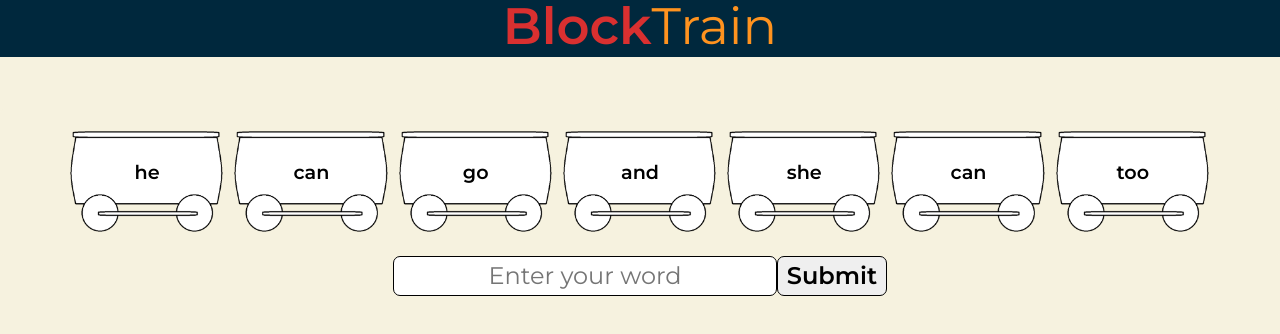
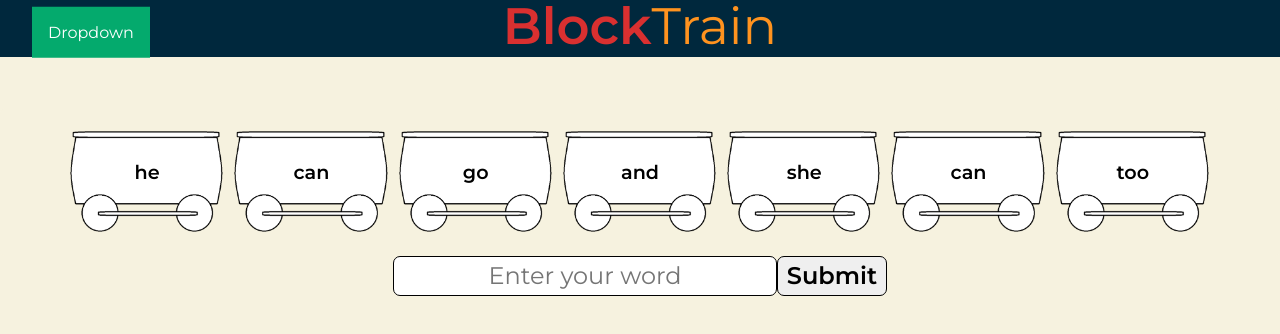
Before and after one commit to GDW1/BlockTrain, a React (Create React App) app in the folder blocktrain/: page / in a window 1280 px wide. Shown: the top 334 px of the page. Built offline with nearby package versions, Linux system fonts and the light colour scheme.

Commit message:
added barebone button and dropdown mennu

```diff
--- a/blocktrain/src/components/Header.css
+++ b/blocktrain/src/components/Header.css
@@ -4,9 +4,7 @@
     width: 100%;
     font-size: 4vw;
     margin-top: -4.5%;
-    /*padding-top: 1%;
-    padding-bottom: 0.001%;
-    margin-bottom: 0%;*/
+
     font-family: montserrat, sans-serif;
 }
 
@@ -14,3 +12,51 @@
     font-weight: 999;
     color: var(--firstAccent);
 }
+
+/* Dropdown Button */
+.dropbtn {
+    background-color: #04AA6D;
+    color: white;
+    padding: 16px;
+    font-size: 16px;
+    border: none;
+    position: absolute;
+    left: 2.5%;
+    transform: translate(0%, 25%);
+}
+
+/* The container <div> - needed to position the dropdown content */
+.dropdown {
+    position: relative;
+    display: block;
+}
+
+/* Dropdown Content (Hidden by Default) */
+.dropdown-content {
+    display: none;
+    position: absolute;
+    background-color: #f1f1f1;
+    font-size: 16pt;
+    min-width: 10%;
+    box-shadow: 0px 8px 16px 0px rgba(0,0,0,0.2);
+    z-index: 1;
+    left:2.5%;
+    transform: translate(0%, 40%);
+}
+
+/* Links inside the dropdown */
+.dropdown-content a {
+    color: black;
+    padding: 12px 16px;
+    text-decoration: none;
+    display: block;
+}
+
+/* Change color of dropdown links on hover */
+.dropdown-content a:hover {background-color: #ddd;}
+
+/* Show the dropdown menu on hover */
+.dropdown:hover .dropdown-content {display: block;}
+
+/* Change the background color of the dropdown button when the dropdown content is shown */
+.dropdown:hover .dropbtn {background-color: #3e8e41;}
--- a/blocktrain/src/components/Header.jsx
+++ b/blocktrain/src/components/Header.jsx
@@ -9,6 +9,14 @@ function Header() {
 
     return (
         <div className = "headerBlock">
+            <div className="dropdown">
+                <button className="dropbtn">Dropdown</button>
+                <div className="dropdown-content">
+                    <a href="#">Link 1</a>
+                    <a href="#">Link 2</a>
+                    <a href="#">Link 3</a>
+                </div>
+            </div>
             <p><span className = "bold">Block</span>Train</p>
         </div>
     )
```
